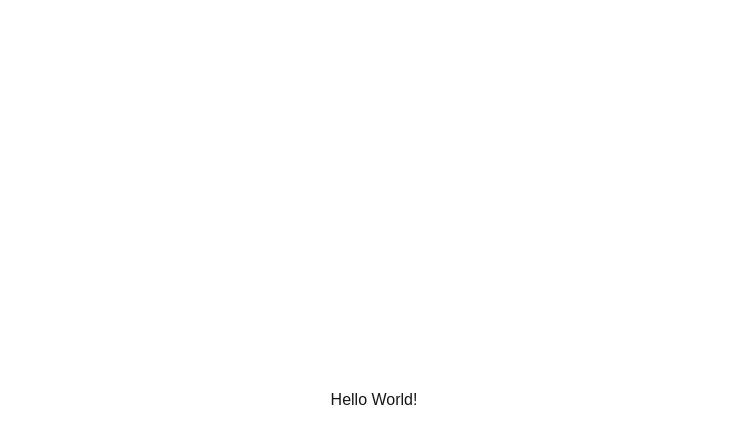
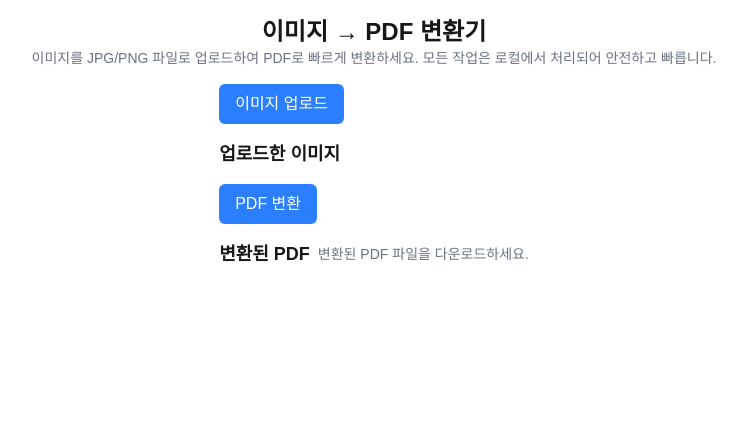
Before and after one commit to Ubermensch0608/img2pdf, a Next.js app: page / in a window 1280 px wide. Shown: the top 444 px of the page, without its empty margins (266-1010 px from the left). Built offline with nearby package versions, Linux system fonts and the light colour scheme.

Commit message:
feat: 이미지 업로드 및 pdf 전환 기능 구현

```diff
--- a/app/page.tsx
+++ b/app/page.tsx
@@ -1,7 +1,124 @@
+"use client";
+
+import { jsPDF, jsPDFOptions } from "jspdf";
+import { Button } from "@/components/Button";
+import {
+  ComponentProps,
+  ComponentPropsWithRef,
+  ElementType,
+  useState,
+} from "react";
+
+const FILE_INPUT_ID = "files";
+
 export default function Home() {
+  const [files, setFiles] = useState<File[]>([]);
+  const [pdf, setPdf] = useState<jsPDF | null>(null);
+
+  const handleSubmit = (e: React.FormEvent<HTMLFormElement>) => {
+    e.preventDefault();
+
+    const pdfConfigs: jsPDFOptions = {
+      orientation: "portrait",
+      unit: "mm",
+      format: "a4",
+    };
+    const pdf = new jsPDF(pdfConfigs);
+
+    for (const file of files) {
+      const img = new Image();
+      img.src = URL.createObjectURL(file);
+
+      // 이미지를 a4 용지 크기에 맞게 조정
+      const aspectRatio = img.width / img.height;
+      const newWidth = 210;
+      const newHeight = newWidth / aspectRatio;
+      img.width = newWidth;
+      img.height = newHeight;
+
+      if (pdf.getCurrentPageInfo().pageNumber >= 1) {
+        pdf.addPage();
+      }
+      pdf.addImage(img, "PNG", 0, 0, img.width, img.height);
+    }
+
+    pdf.save(
+      `converted-${Intl.DateTimeFormat("ko-KR").format(new Date())}.pdf`,
+    );
+    setPdf(pdf);
+  };
+
+  const handleFileUpload = (e: React.ChangeEvent<HTMLInputElement>) => {
+    const files = e.target.files;
+    if (files) {
+      setFiles([...files]);
+    }
+  };
+
   return (
-    <main className="flex h-screen items-center justify-center">
-      Hello World!
+    <main className="flex flex-col items-center justify-center p-4 gap-4">
+      <header className="flex flex-col items-center justify-center">
+        <h1 className="text-2xl font-bold">이미지 → PDF 변환기</h1>
+        <p className="text-sm text-gray-500">
+          이미지를 JPG/PNG 파일로 업로드하여 PDF로 빠르게 변환하세요. 모든
+          작업은 로컬에서 처리되어 안전하고 빠릅니다.
+        </p>
+      </header>
+      <article className="flex flex-col justify-center gap-4">
+        <div className="flex flex-col justify-center gap-2">
+          <Button type="button" as="label" htmlFor={FILE_INPUT_ID}>
+            이미지 업로드
+          </Button>
+          <input
+            id={FILE_INPUT_ID}
+            name={FILE_INPUT_ID}
+            type="file"
+            accept="image/*"
+            multiple
+            onChange={handleFileUpload}
+            className="hidden"
+          />
+        </div>
+
+        <article>
+          <h2 className="text-lg font-bold">업로드한 이미지</h2>
+          <ul className="grid grid-cols-3 justify-center gap-2">
+            {files.map((file) => (
+              <img
+                key={file.name}
+                src={URL.createObjectURL(file)}
+                alt={file.name}
+                className="w-full h-full"
+              />
+            ))}
+          </ul>
+        </article>
+
+        <form onSubmit={handleSubmit}>
+          <Button type="submit">PDF 변환</Button>
+        </form>
+
+        <article className="flex flex-col justify-center gap-2">
+          <div className="flex items-center gap-2">
+            <h2 className="text-lg font-bold">변환된 PDF</h2>
+            <p className="text-sm text-gray-500">
+              변환된 PDF 파일을 다운로드하세요.
+            </p>
+          </div>
+          {pdf && (
+            <div className="flex items-center gap-2">
+              <div>{pdf.getNumberOfPages()} 페이지</div>
+              <Button
+                as="a"
+                href={pdf.output("bloburl").toString()}
+                download={`converted-${Intl.DateTimeFormat("ko-KR").format(new Date())}.pdf`}
+              >
+                다운로드
+              </Button>
+            </div>
+          )}
+        </article>
+      </article>
     </main>
   );
 }
--- /dev/null
+++ b/src/components/Button/index.ts
@@ -0,0 +1 @@
+export * from "./Button";
```
